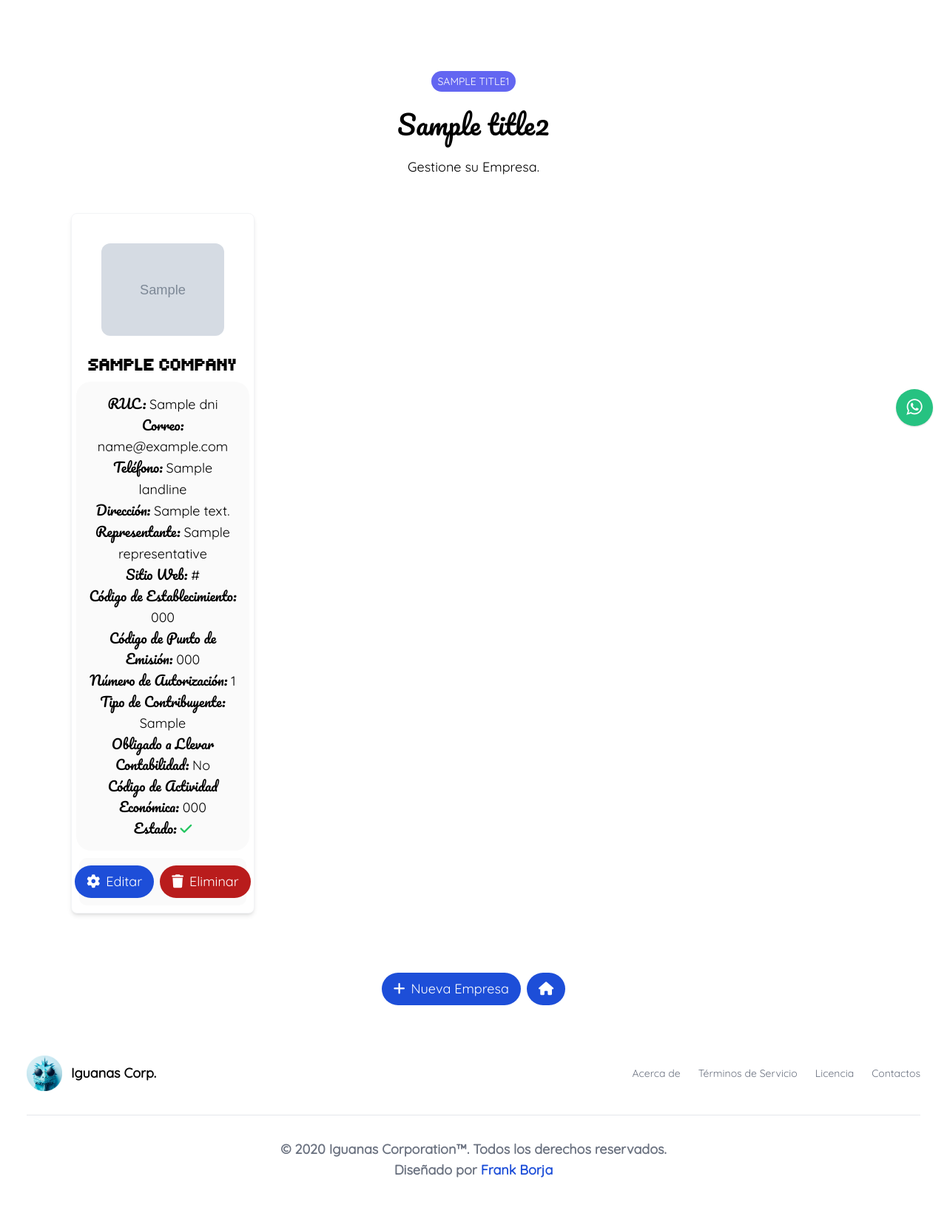
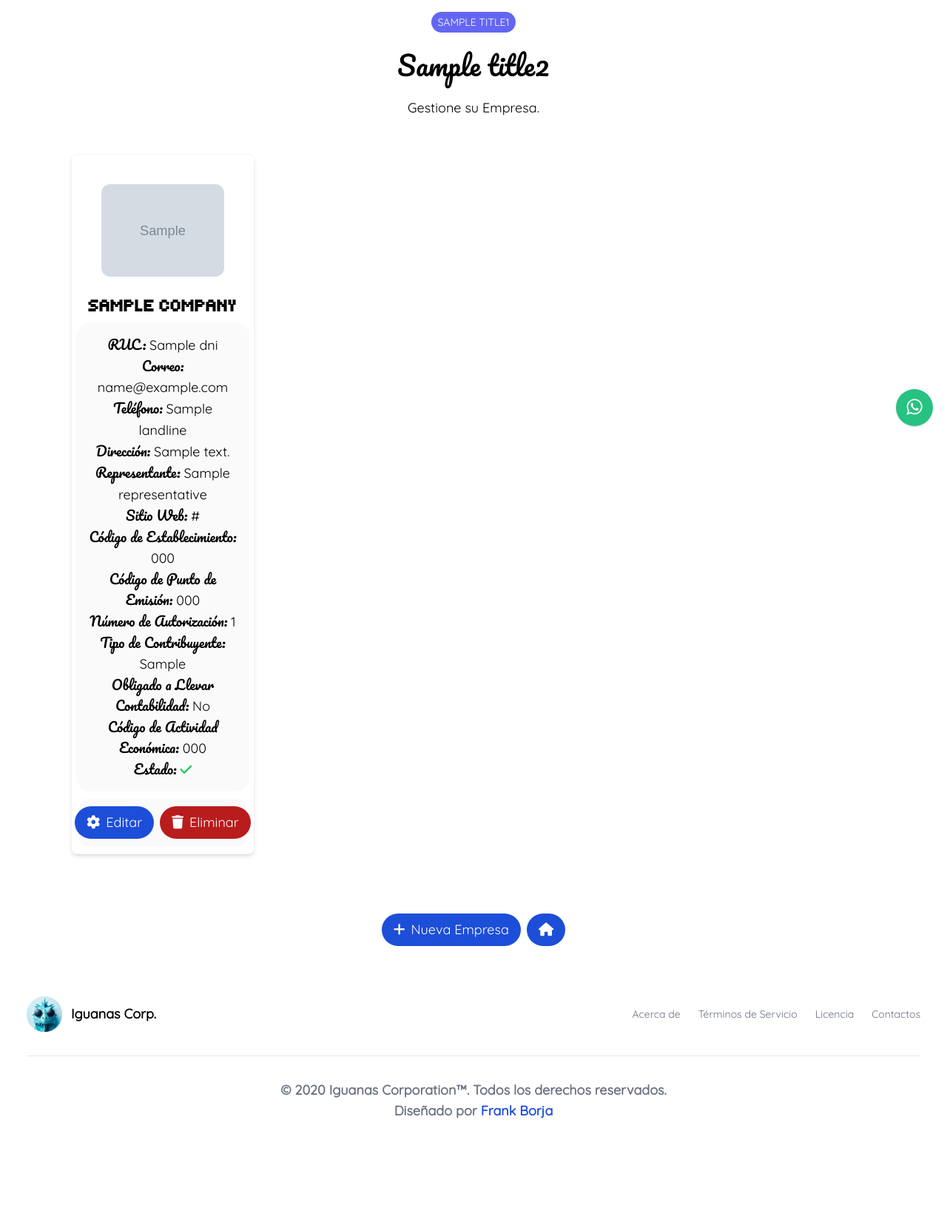
Before and after one commit to fborjaz/System_Fact_Sales_DJ, a Django app: template templates/core/company/list.html in a window 1280 px wide. Shown: the part 80-1728 px from the top of the page at 74% size. After the commit the page ends 1592 px from the top, so only its background shows below. Run offline with Django 3.2, Linux system fonts and the light colour scheme; the template is opened without the code that fills it: most values are stand-ins (such as "Sample title", 1, 10 or a date in 2020); grey boxes marked "Sample" are stand-in pictures; style sheets or scripts are compiled from the project's sources; some libraries are stand-ins or nearby versions.

Commit message:
update template && view company

```diff
--- a/templates/core/company/list.html
+++ b/templates/core/company/list.html
@@ -4,7 +4,7 @@
 
 <title>{% block title %} {{ title1 }} {% endblock title %}</title>
 
-<section class="dark:bg-principal mt-20">
+<section class="dark:bg-principal">
     <div class="text-center" data-aos="fade-up" data-aos-delay="200">
         <div class="sm:pt-28 lg:pt-24">
             <div class="flex flex-col items-center justify-center">
```
